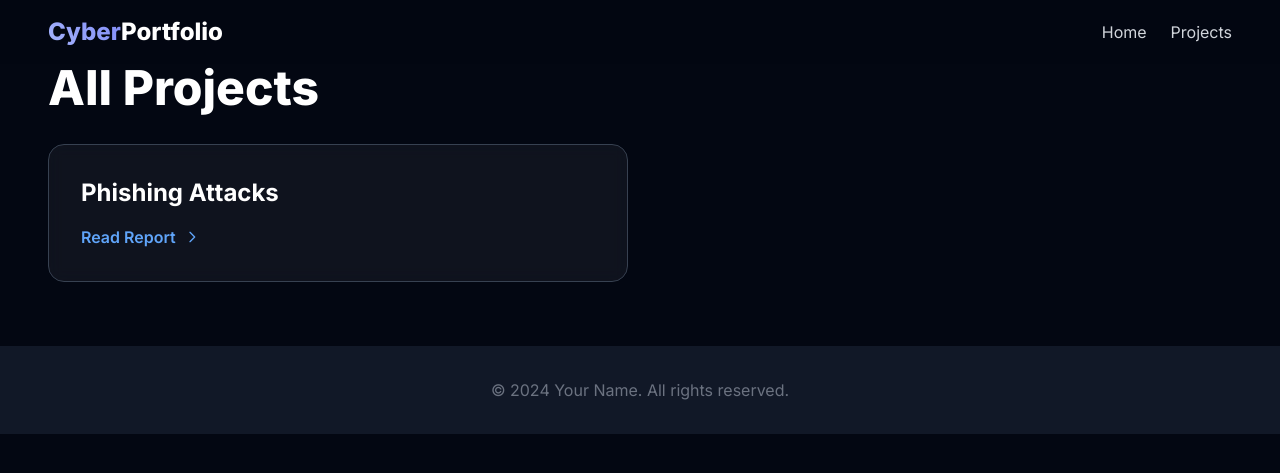
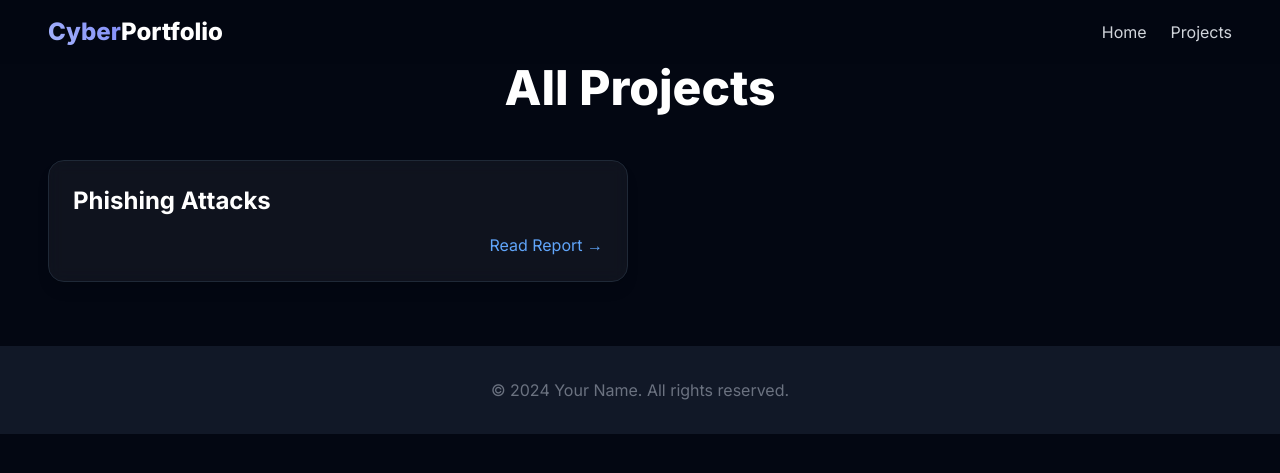
Before and after one commit to IamMo31/iammo31.github.io, a Jekyll site: the page built from projects.html, in a window 1280 px wide. Shown: the top 473 px of the page. Built offline with Jekyll 4.4.1, drawn with Linux system fonts in a browser that asks for light colours; nearby versions of some CDN libraries.

Commit message:
Update projects.html

```diff
--- a/projects.html
+++ b/projects.html
@@ -2,23 +2,20 @@
 layout: default
 title: All Projects
 ---
-<main class="px-4 md:px-12 py-16">
-    <h1 class="text-4xl md:text-5xl font-extrabold leading-tight text-white mb-8">
-        All Projects
-    </h1>
-    <div class="grid grid-cols-1 md:grid-cols-2 lg:grid-cols-2 gap-6">
-        <!-- Loop through all posts -->
-        {% for post in site.posts %}
-        <div class="bento-card p-6 md:p-8 rounded-2xl border border-gray-700">
-            <h3 class="text-2xl font-bold text-white mb-2">{{ post.title }}</h3>
-            <p class="text-gray-400 mb-4">{{ post.description }}</p>
-            <a href="{{ post.url }}" class="text-blue-400 hover:text-blue-300 font-semibold inline-flex items-center">
-                Read Report
-                <svg class="ml-2 w-4 h-4" fill="none" viewBox="0 0 24 24" stroke="currentColor">
-                    <path stroke-linecap="round" stroke-linejoin="round" stroke-width="2" d="M9 5l7 7-7 7"></path>
-                </svg>
-            </a>
+<main class="py-16">
+    <div class="container mx-auto px-4 md:px-12">
+        <h1 class="text-4xl md:text-5xl font-extrabold text-white text-center mb-12">All Projects</h1>
+
+        <div class="grid grid-cols-1 md:grid-cols-2 lg:grid-cols-2 gap-6">
+            {% for post in site.posts %}
+            <div class="bento-card p-6 rounded-2xl shadow-lg border border-gray-800 flex flex-col justify-between transition-transform duration-300 hover:scale-105">
+                <div>
+                    <h2 class="text-xl md:text-2xl font-bold text-white mb-2">{{ post.title }}</h2>
+                    <p class="text-gray-400 mb-4">{{ post.description }}</p>
+                </div>
+                <a href="{{ post.url }}" class="text-blue-400 hover:underline font-medium self-end">Read Report →</a>
+            </div>
+            {% endfor %}
         </div>
-        {% endfor %}
     </div>
 </main>
```
